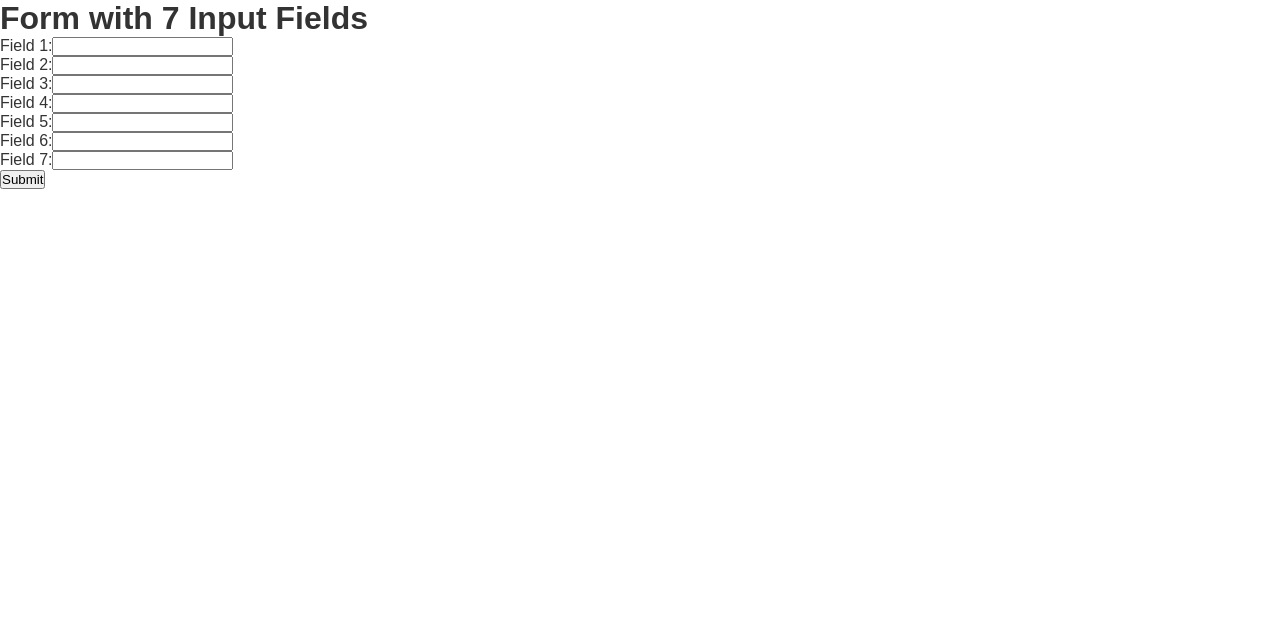
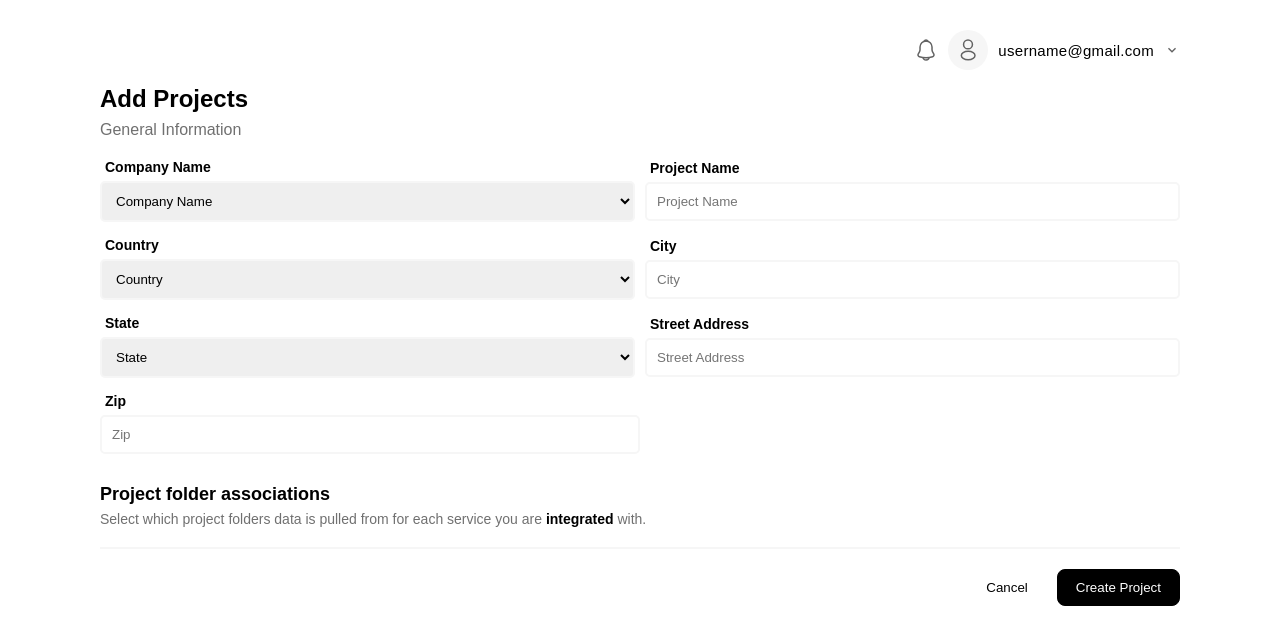
Before and after one commit to GurmanVIT/AI_dashboard, a React (Create React App) app: page /CreateProject in a window 1280 px wide. Shown: the top 644 px of the page. Built offline with nearby package versions, Linux system fonts and the light colour scheme.

Commit message:
createProject

```diff
--- a/src/assets/style/Style.scss
+++ b/src/assets/style/Style.scss
@@ -24,3 +24,7 @@
 
 //yourAi
 @import "../../component/YourAi/YourAi.scss";
+
+
+//createProject
+@import "../../component/CreateProject/CreateProject.scss";
--- /dev/null
+++ b/src/component/CreateProject/CreateProject.scss
@@ -0,0 +1,128 @@
+.sidebar_mar {
+    .header {
+        .user-info {
+            @include display(flex-end, center);
+            gap: 10px;
+            margin-bottom: 15px;
+
+            span {
+                font-size: 15px;
+                letter-spacing: .3px;
+            }
+        }
+
+        h2 {
+            margin-bottom: 20px;
+        }
+    }
+
+    form {
+        .add_project_style {
+            margin-bottom: 20px;
+
+            h2 {
+                margin-bottom: 8px;
+            }
+
+            p {
+                color: $forgot;
+            }
+        }
+
+        .two_input_flex {
+            @include display(space-between, center);
+            gap: 10px;
+            margin-bottom: 15px;
+
+            .label_input_flex {
+                display: flex;
+                flex-direction: column;
+                width: 100%;
+
+                label {
+                    margin-bottom: 6px;
+                    font-size: 14px;
+                    font-weight: 600;
+                    margin-left: 5px;
+                }
+
+                select {
+                    padding: 10px;
+                    border: 2px solid $page_bg;
+                    border-radius: 5px;
+                    outline: none;
+                    box-shadow: none;
+                }
+
+                input {
+                    padding: 10px;
+                    border: 2px solid $page_bg;
+                    border-radius: 5px;
+                    outline: none;
+                    box-shadow: none;
+                }
+            }
+        }
+
+        .zip_flex {
+            display: flex;
+            flex-direction: column;
+            width: 50%;
+
+            label {
+                margin-bottom: 6px;
+                font-size: 14px;
+                font-weight: 600;
+                margin-left: 5px;
+            }
+
+            input {
+                padding: 10px;
+                border: 2px solid $page_bg;
+                border-radius: 5px;
+            }
+        }
+    }
+
+    .folder_content {
+        margin-top: 30px;
+        border-bottom: 2px solid $page_bg;
+        padding-bottom: 20px;
+
+        h4 {
+            font-size: 18px;
+            margin-bottom: 6px;
+        }
+
+        p {
+            color: $forgot;
+            font-size: 14px;
+
+            span {
+                color: $black;
+                font-weight: bold
+            }
+        }
+    }
+
+    .cancel_create_btn {
+        @include display(flex-end, center);
+        gap: 10px;
+        margin-top: 20px;
+
+        .cancel_btn {
+            background-color: $white;
+            padding: 10px 18px;
+            border: 1px solid $white;
+            color: $black;
+        }
+
+        .create_btn {
+            background-color: $black;
+            padding: 10px 18px;
+            border: 1px solid $black;
+            color: $white;
+            border-radius: 8px;
+        }
+    }
+}
--- a/src/component/CreateProject/index.js
+++ b/src/component/CreateProject/index.js
@@ -1,4 +1,8 @@
 import React, { useState } from "react";
+import notification from '../../assets/img/notification.svg';
+import user_icon from '../../assets/img/user_icon.svg';
+import down_icon from '../../assets/img/down_icon.svg';
+import { Button } from "react-bootstrap";
 
 const CreateProject = () => {
   const [formData, setFormData] = useState({
@@ -24,88 +28,114 @@ const CreateProject = () => {
     console.log(formData);
   };
   return (
-    <div className="App">
-      <h1>Form with 7 Input Fields</h1>
+    <div className="sidebar_mar">
+      <div className="header">
+        <div className="user-info">
+          <img src={notification} alt='notification' className="notification-icon" />
+          <img src={user_icon} alt='user_icon' className="user-icon" />
+          <span className="username">username@gmail.com</span>
+          <img src={down_icon} alt='down_icon' className="dropdown-arrow" />
+        </div>
+      </div>
       <form onSubmit={handleSubmit}>
-        <div>
+
+        <div className="add_project_style">
+          <h2>Add Projects</h2>
+          <p>General Information</p>
+        </div>
+
+        <div className="two_input_flex">
+          <div className="label_input_flex">
             <label>
-            Field 1:
+              Company Name
+            </label>
+
+            <select className="project-select">
+              <option value="">Company Name</option>
+            </select>
+          </div>
+
+          <div className="label_input_flex">
+            <label>
+              Project Name
+            </label>
             <input
               type="text"
-              name="field1"
-              value={formData.field1}
-              onChange={handleChange}
-            />
-          </label>
-        </div>
-        <div>
-          <label>
-            Field 2:
-            <input
-              type="text"
-              name="field2"
+              placeholder="Project Name"
               value={formData.field2}
               onChange={handleChange}
             />
+          </div>
+        </div>
+
+        <div className="two_input_flex">
+          <div className="label_input_flex">
+            <label>
+              Country
             </label>
+            <select className="project-select">
+              <option value="">Country</option>
+            </select>
           </div>
-        <div>
+
+          <div className="label_input_flex">
             <label>
-            Field 3:
+              City
+            </label>
             <input
               type="text"
-              name="field3"
-              value={formData.field3}
-              onChange={handleChange}
-            />
-          </label>
-        </div>
-        <div>
-          <label>
-            Field 4:
-            <input
-              type="text"
-              name="field4"
+              placeholder="City"
               value={formData.field4}
               onChange={handleChange}
             />
+          </div>
+        </div>
+
+        <div className="two_input_flex">
+          <div className="label_input_flex">
+            <label>
+              State
             </label>
+            <select className="project-select">
+              <option value="">State</option>
+            </select>
           </div>
-        <div>
+
+          <div className="label_input_flex">
             <label>
-            Field 5:
+              Street Address
+            </label>
             <input
               type="text"
-              name="field5"
-              value={formData.field5}
-              onChange={handleChange}
-            />
-          </label>
-        </div>
-        <div>
-          <label>
-            Field 6:
-            <input
-              type="text"
-              name="field6"
+              placeholder="Street Address"
               value={formData.field6}
               onChange={handleChange}
             />
+          </div>
+        </div>
+
+        <div className="zip_flex">
+          <label>
+            Zip
           </label>
-        </div>
-        <div>
-          <label>
-            Field 7:
           <input
             type="text"
-              name="field7"
+            placeholder="Zip"
             value={formData.field7}
             onChange={handleChange}
           />
-          </label>
         </div>
-        <button type="submit">Submit</button>
       </form>
+
+      <div className="folder_content">
+        <h4>Project folder associations</h4>
+        <p>Select which project folders data is pulled from for each service you are<span> integrated</span> with.</p>
+      </div>
+
+      <div className="cancel_create_btn">
+        <Button className="cancel_btn">Cancel</Button>
+        <Button className="create_btn">Create Project</Button>
+      </div>
     </div>
   );
 };
```
Lines whose indentation alone changed are shown as unchanged.
